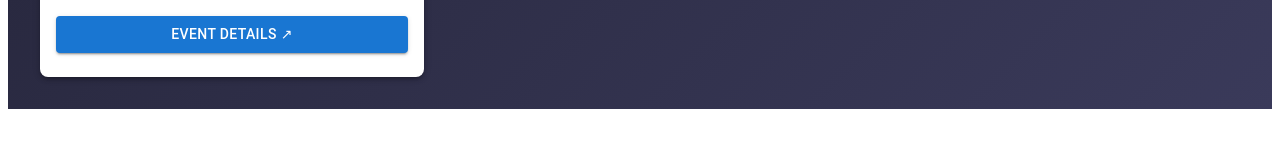
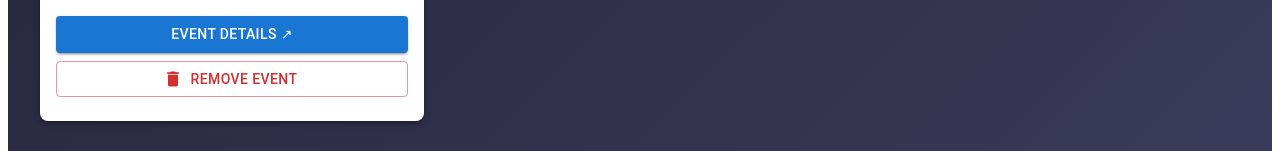
Before and after one commit to pratik247-02/CommUnion, a React (Vite) app in the folder vite-project/: page /eventspage in a window 1280 px wide. Shown: the part 991-1142 px from the top of the page. Before the commit the page ends 1108 px from the top, so only its background shows below. Built offline with nearby package versions, Linux system fonts and the light colour scheme.

Commit message:
'Remove Event' feature Completed

```diff
--- a/vite-project/src/Components/EventCard.jsx
+++ b/vite-project/src/Components/EventCard.jsx
@@ -1,8 +1,8 @@
 import React from "react";
 import { Card, CardContent, CardMedia, Typography, Chip, Button } from "@mui/material";
-import { AccessTime, CalendarMonth, Category, Star } from "@mui/icons-material";
+import { AccessTime, CalendarMonth, Category, Star, Delete } from "@mui/icons-material";
 
-const EventCard = ({ event }) => {
+const EventCard = ({ event, onRemove }) => {
   return (
     <Card sx={{ boxShadow: 3, borderRadius: 2 }}>
       <CardMedia component="img" height="180" image={event.image} alt={event.title} />
@@ -22,6 +22,9 @@ const EventCard = ({ event }) => {
           <Star fontSize="small" /> Join others in this event
         </Typography>
         <Button variant="contained" fullWidth sx={{ mt: 2 }}>Event Details ↗</Button>
+        <Button variant="outlined" color="error" fullWidth sx={{ mt: 1 }} startIcon={<Delete />} onClick={onRemove}>
+          Remove Event
+        </Button>
       </CardContent>
     </Card>
   );
--- a/vite-project/src/Pages/Eventspage.jsx
+++ b/vite-project/src/Pages/Eventspage.jsx
@@ -15,6 +15,7 @@ const defaultEvents = [
   }
 ];
 
+
 const Eventspage = () => {
   const [events, setEvents] = useState(defaultEvents);
   const [newEvent, setNewEvent] = useState({ title: "", date: "", category: "", isFree: "", time: "", image: "" });
@@ -23,6 +24,10 @@ const Eventspage = () => {
   const handleInputChange = (e) => {
     const { name, value } = e.target;
     setNewEvent((prev) => ({ ...prev, [name]: value }));
+  };
+
+  const handleRemoveEvent = (index) => {
+    setEvents(events.filter((_, i) => i !== index));
   };
 
   const handleAddEvent = () => {
@@ -71,7 +76,8 @@ const Eventspage = () => {
       {/* Events Grid */}
       <Box sx={{ display: "grid", gridTemplateColumns: "repeat(auto-fill, minmax(320px, 1fr))", gap: 3, mt: 4 }}>
         {filteredEvents.map((event, index) => (
-          <EventCard key={index} event={event} />
+          <EventCard key={index} event={event} onRemove={() => handleRemoveEvent(index)} />
+
         ))}
       </Box>
     </Box>
```
